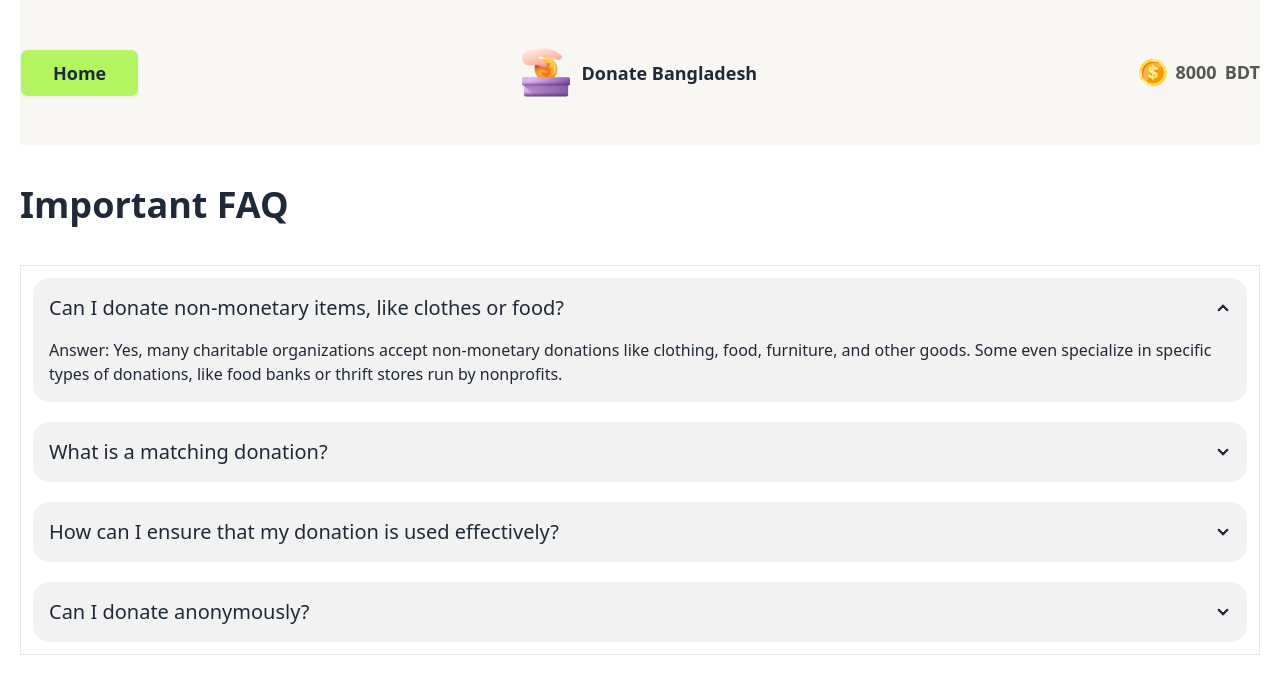
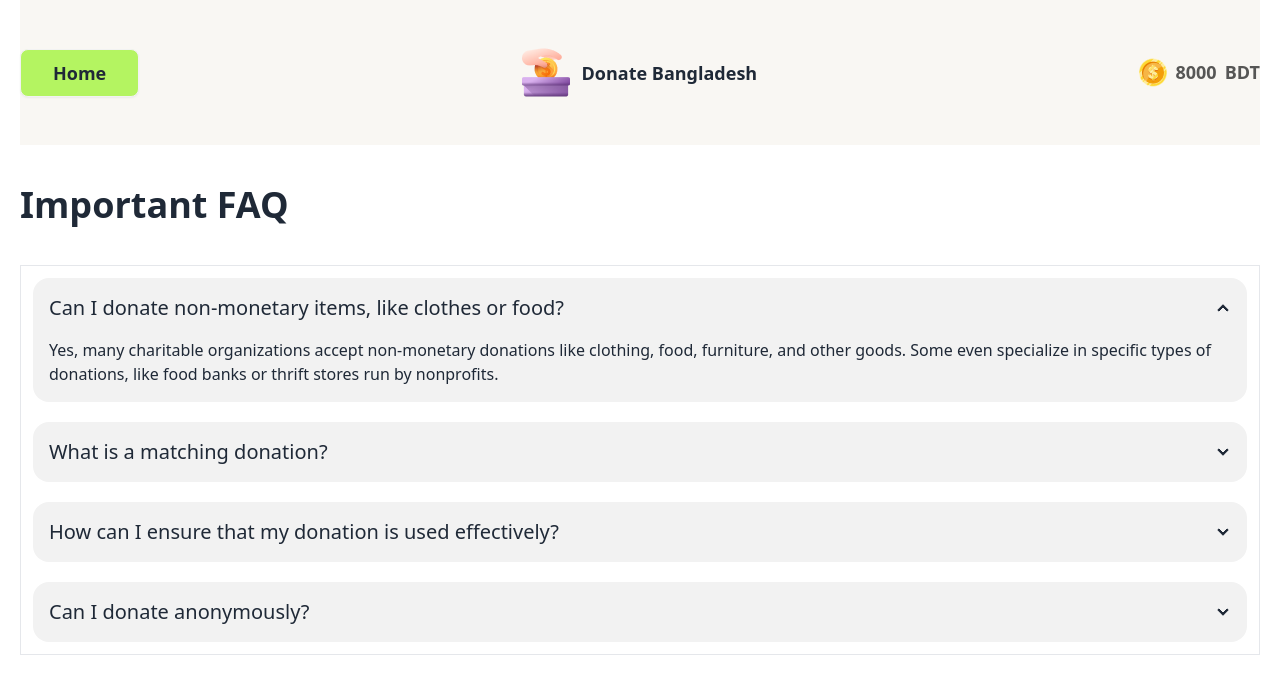
Before and after one commit to lipenchakma/assignment-5, a plain HTML site: page blog.html in a window 1280 px wide. Drawn offline with nearby package versions, Linux system fonts and the light colour scheme.

Commit message:
finale checkup

```diff
--- a/JS/index.js
+++ b/JS/index.js
@@ -68,7 +68,7 @@ document.getElementById('donate-now-feni').addEventListener("click", function(){
     document.getElementById('total-donation').innerText= totalAmount - donateFeniValue;
     document.getElementById("my_modal_1").showModal();
     document.getElementById('donate-feni-input').value = (' ');
-    // history container
+    // history container section
     const date = new Date();
     const p = document.createElement('p');
     p.style.border='1px solid gray'
@@ -94,7 +94,7 @@ document.getElementById('donate-now-feni').addEventListener("click", function(){
     document.getElementById('quota-donate-amount').innerText = quotaDonateAmount + donateQuotaValue;
     document.getElementById("my_modal_1").showModal();
     document.getElementById('quota-donate-value').value = (' ');
-    // history container
+    // history container section
     const date = new Date();
     const p = document.createElement('p');
     p.style.border='1px solid gray'
--- a/JS/utilities.js
+++ b/JS/utilities.js
@@ -1,6 +1,5 @@
 // Home Button to go homepage
 document.getElementById("home").addEventListener("click", function () {
-  // window.location.href='index.html';
   window.location.href = "index.html";
 });
 
--- a/blog.html
+++ b/blog.html
@@ -52,7 +52,7 @@
           </div>
           <div class="collapse-content">
             <p>
-              Answer: Yes, many charitable organizations accept non-monetary donations like clothing, food, furniture, and other goods. Some even specialize in specific types of donations, like food banks or thrift stores run by nonprofits.
+              Yes, many charitable organizations accept non-monetary donations like clothing, food, furniture, and other goods. Some even specialize in specific types of donations, like food banks or thrift stores run by nonprofits.
             </p>
           </div>
         </div>
```
